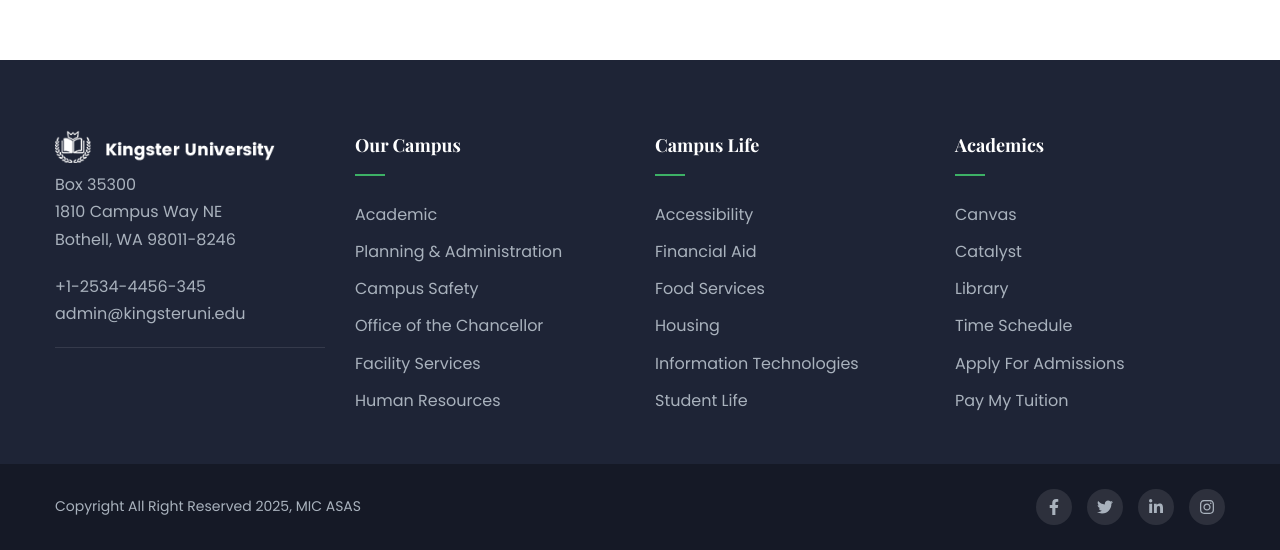
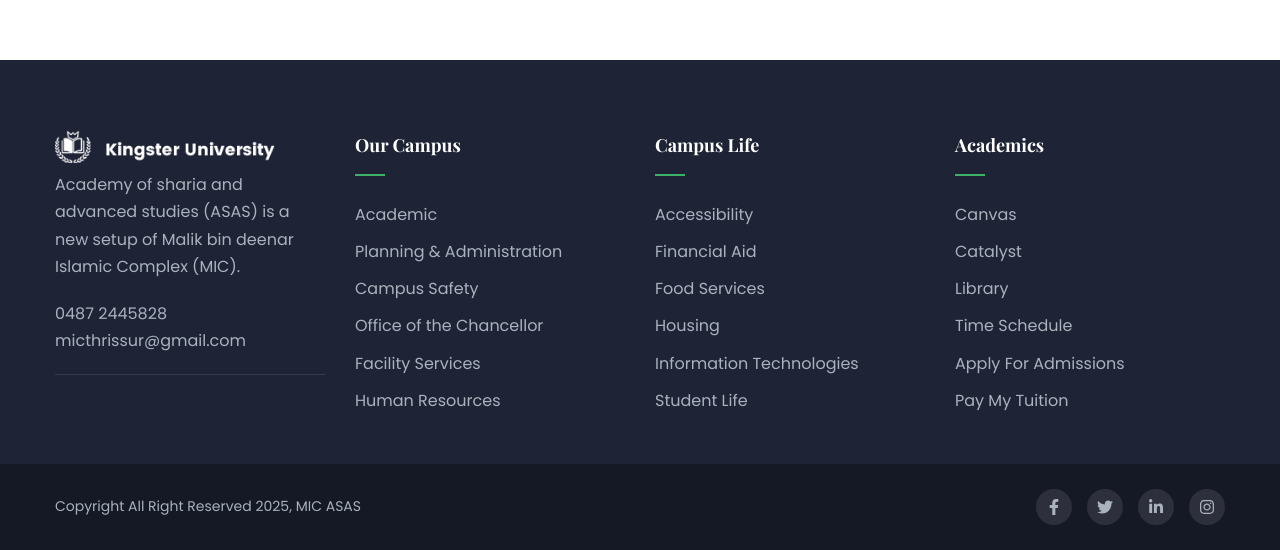
Before and after one commit to salmankavanur/mic-asas, a Next.js app: page / in a window 1280 px wide. Shown: the part 7091-7641 px from the top of the page. Built offline with nearby package versions, Linux system fonts and the light colour scheme.

Commit message:
minor updates on footer

```diff
--- a/src/components/layout/Footer.tsx
+++ b/src/components/layout/Footer.tsx
@@ -19,14 +19,17 @@ const Footer = () => {
                 height={50}
               />
               <p>
-                Box 35300
+              Academy of sharia and advanced studies (ASAS)
+               is a new setup of Malik bin deenar Islamic Complex (MIC).
+
+                {/* Box 35300
                 <br /> 1810 Campus Way NE
-                <br /> Bothell, WA 98011-8246
+                <br /> Bothell, WA 98011-8246 */}
               </p>
               <p>
-                +1-2534-4456-345
+              0487 2445828
                 <br />
-                <a href="mailto:admin@kingsteruni.edu">admin@kingsteruni.edu</a>
+                <a href="mailto:micthrissur@gmail.com">micthrissur@gmail.com</a>
               </p>
               <div className={styles.divider}></div>
             </div>
```
